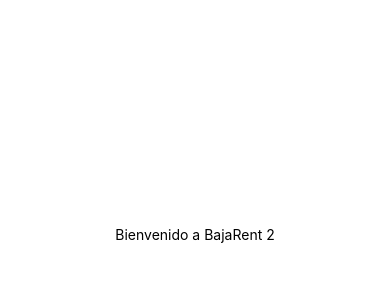
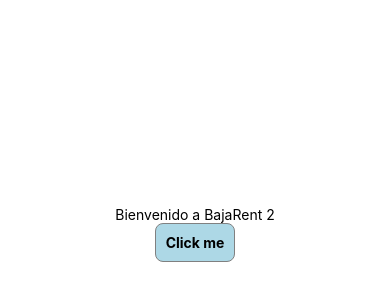
Before and after one commit to raulzarzadev/bajarent, a React Native app: screen / in a window 390 px wide. Shown: the part 188-488 px from the top of the page. Built offline with nearby package versions, Linux system fonts and the light colour scheme.

Commit message:
First button in react native, im happy

```diff
--- a/App.js
+++ b/App.js
@@ -1,11 +1,20 @@
+import Button from '/src/components/Button'
 import { StatusBar } from 'expo-status-bar'
-import { StyleSheet, Text, View } from 'react-native'
+import { Dimensions, StyleSheet, Text, View } from 'react-native'
 
 export default function App() {
+  const windowWidth = Dimensions.get('window').width
+
   return (
     <View style={styles.container}>
       <Text>Bienvenido a BajaRent 2</Text>
       <StatusBar style="auto" />
+      <Button
+        title="Presiona aquí"
+        onPress={() => {
+          alert('Has presionado el botón!')
+        }}
+      />
     </View>
   )
 }
--- /dev/null
+++ b/src/components/Button.tsx
@@ -0,0 +1,32 @@
+import React from 'react'
+import { StyleSheet, Pressable, Text } from 'react-native'
+
+interface ButtonProps {
+  onPress: () => void
+}
+
+const Button: React.FC<ButtonProps> = ({ onPress }) => {
+  return (
+    <Pressable style={styles.button} onPress={onPress}>
+      <Text style={styles.buttonText}>Click me</Text>
+    </Pressable>
+  )
+}
+
+const styles = StyleSheet.create({
+  button: {
+    backgroundColor: 'lightblue',
+    padding: 10,
+    borderRadius: 8,
+    borderWidth: 1,
+    borderColor: 'gray'
+  },
+  buttonText: {
+    color: 'black',
+    fontSize: 14,
+    fontWeight: 'bold',
+    textAlign: 'center'
+  }
+})
+
+export default Button
--- /dev/null
+++ b/tsconfig.json
@@ -0,0 +1,4 @@
+{
+  "compilerOptions": {},
+  "extends": "expo/tsconfig.base"
+}
```
Also changed, not shown: package.json (+5 -2 lines), 1 other file (tests, documents, lock files or other folders).
